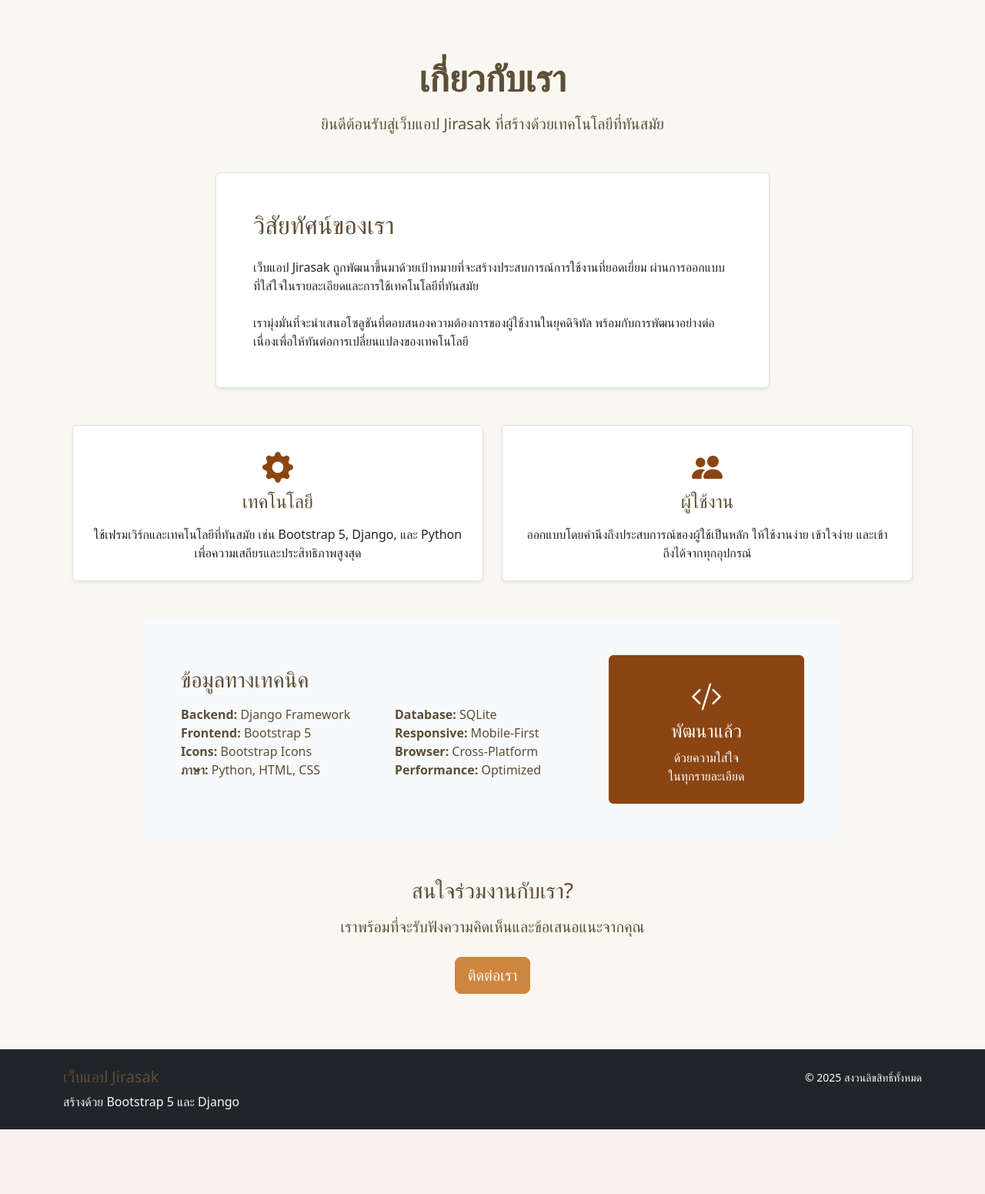
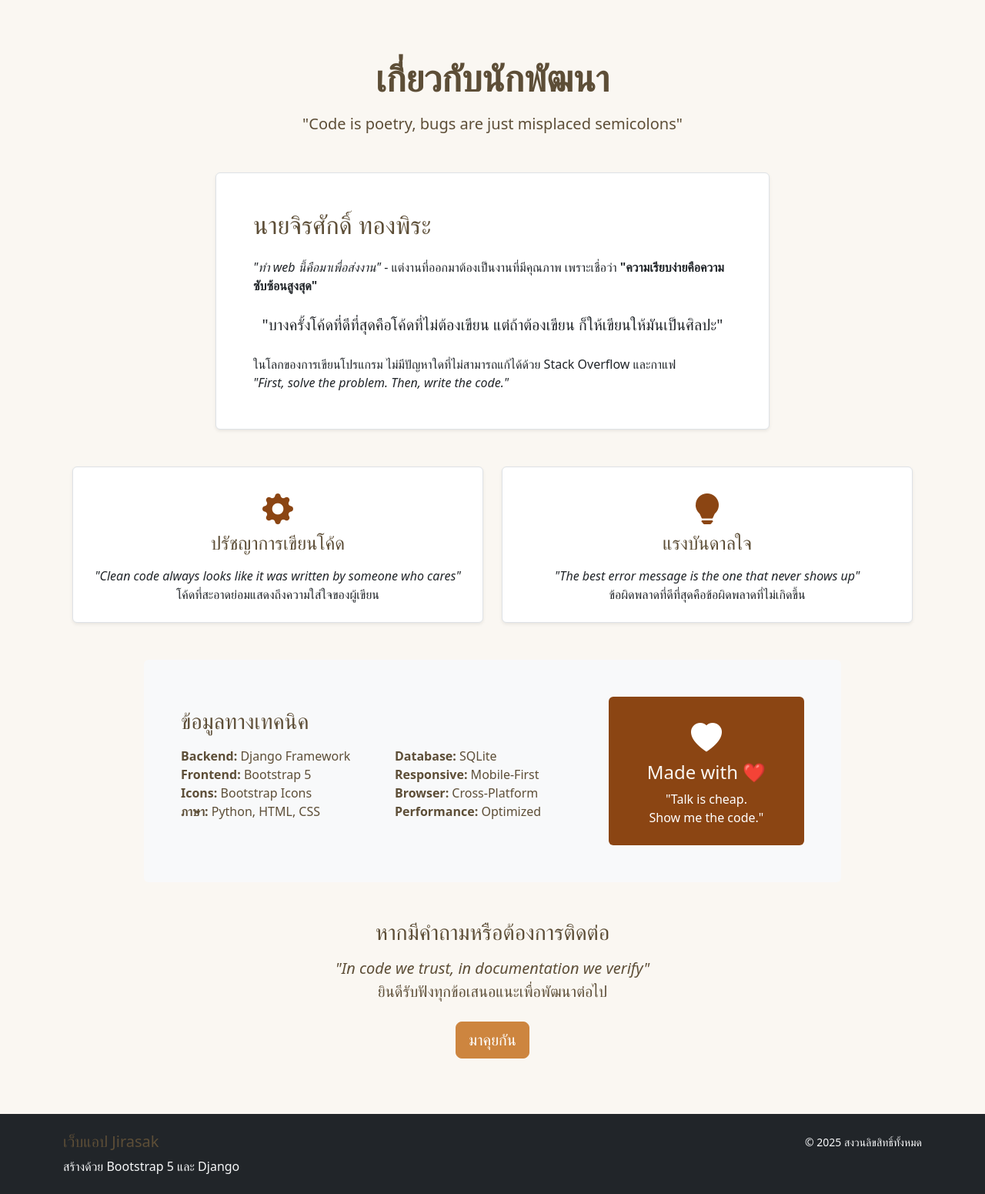
Before and after one commit to Jirasak-Thongpila/bootstrap_5_webapp, a Django app: page /about/ in a window 1280 px wide. Shown: the part 56-1607 px from the top of the page at 77% size. Before the commit the page ends 1523 px from the top, so only its background shows below. Run offline with Django 5.2, Linux system fonts and the light colour scheme.

Commit message:
fix about

```diff
--- a/templates/about.html
+++ b/templates/about.html
@@ -7,20 +7,23 @@
   <div class="row justify-content-center">
     <div class="col-lg-8">
       <div class="text-center mb-5">
-        <h1 class="display-5 fw-bold mb-3">เกี่ยวกับเรา</h1>
-        <p class="lead">ยินดีต้อนรับสู่เว็บแอป Jirasak ที่สร้างด้วยเทคโนโลยีที่ทันสมัย</p>
+        <h1 class="display-5 fw-bold mb-3">เกี่ยวกับนักพัฒนา</h1>
+        <p class="lead">"Code is poetry, bugs are just misplaced semicolons"</p>
       </div>
 
       <div class="card shadow-sm mb-5">
         <div class="card-body p-5">
-          <h2 class="mb-4">วิสัยทัศน์ของเรา</h2>
+          <h2 class="mb-4">นายจิรศักดิ์ ทองพิระ</h2>
           <p class="mb-4">
-            เว็บแอป Jirasak ถูกพัฒนาขึ้นมาด้วยเป้าหมายที่จะสร้างประสบการณ์การใช้งานที่ยอดเยี่ยม
-            ผ่านการออกแบบที่ใส่ใจในรายละเอียดและการใช้เทคโนโลยีที่ทันสมัย
+            <em>"ทำ web นี้คือมาเพื่อส่งงาน"</em> - แต่งานที่ออกมาต้องเป็นงานที่มีคุณภาพ
+            เพราะเชื่อว่า <strong>"ความเรียบง่ายคือความซับซ้อนสูงสุด"</strong>
           </p>
+          <blockquote class="blockquote text-center mb-4">
+            <p class="mb-0">"บางครั้งโค้ดที่ดีที่สุดคือโค้ดที่ไม่ต้องเขียน แต่ถ้าต้องเขียน ก็ให้เขียนให้มันเป็นศิลปะ"</p>
+          </blockquote>
           <p class="mb-0">
-            เรามุ่งมั่นที่จะนำเสนอโซลูชันที่ตอบสนองความต้องการของผู้ใช้งานในยุคดิจิทัล
-            พร้อมกับการพัฒนาอย่างต่อเนื่องเพื่อให้ทันต่อการเปลี่ยนแปลงของเทคโนโลยี
+            ในโลกของการเขียนโปรแกรม ไม่มีปัญหาใดที่ไม่สามารถแก้ได้ด้วย Stack Overflow และกาแฟ
+            <br><em>"First, solve the problem. Then, write the code."</em>
           </p>
         </div>
       </div>
@@ -32,10 +35,10 @@
       <div class="card h-100 shadow-sm">
         <div class="card-body text-center p-4">
           <i class="bi bi-gear-fill text-primary fs-1 mb-3"></i>
-          <h4 class="mb-3">เทคโนโลยี</h4>
+          <h4 class="mb-3">ปรัชญาการเขียนโค้ด</h4>
           <p class="card-text">
-            ใช้เฟรมเวิร์กและเทคโนโลยีที่ทันสมัย เช่น Bootstrap 5, Django, และ Python
-            เพื่อความเสถียรและประสิทธิภาพสูงสุด
+            <em>"Clean code always looks like it was written by someone who cares"</em>
+            <br>โค้ดที่สะอาดย่อมแสดงถึงความใส่ใจของผู้เขียน
           </p>
         </div>
       </div>
@@ -44,11 +47,11 @@
     <div class="col-md-6">
       <div class="card h-100 shadow-sm">
         <div class="card-body text-center p-4">
-          <i class="bi bi-people-fill text-primary fs-1 mb-3"></i>
-          <h4 class="mb-3">ผู้ใช้งาน</h4>
+          <i class="bi bi-lightbulb-fill text-primary fs-1 mb-3"></i>
+          <h4 class="mb-3">แรงบันดาลใจ</h4>
           <p class="card-text">
-            ออกแบบโดยคำนึงถึงประสบการณ์ของผู้ใช้เป็นหลัก
-            ให้ใช้งานง่าย เข้าใจง่าย และเข้าถึงได้จากทุกอุปกรณ์
+            <em>"The best error message is the one that never shows up"</em>
+            <br>ข้อผิดพลาดที่ดีที่สุดคือข้อผิดพลาดที่ไม่เกิดขึ้น
           </p>
         </div>
       </div>
@@ -82,9 +85,9 @@
           </div>
           <div class="col-md-4 text-center">
             <div class="bg-primary text-white p-4 rounded">
-              <i class="bi bi-code-slash fs-1 mb-2"></i>
-              <h4>พัฒนาแล้ว</h4>
-              <p class="mb-0">ด้วยความใส่ใจ<br>ในทุกรายละเอียด</p>
+              <i class="bi bi-heart-fill fs-1 mb-2"></i>
+              <h4>Made with ❤️</h4>
+              <p class="mb-0">"Talk is cheap.<br>Show me the code."</p>
             </div>
           </div>
         </div>
@@ -93,9 +96,12 @@
   </div>
 
   <div class="text-center mt-5">
-    <h3 class="mb-3">สนใจร่วมงานกับเรา?</h3>
-    <p class="lead mb-4">เราพร้อมที่จะรับฟังความคิดเห็นและข้อเสนอแนะจากคุณ</p>
-    <a href="/contact/" class="btn btn-primary btn-lg">ติดต่อเรา</a>
+    <h3 class="mb-3">หากมีคำถามหรือต้องการติดต่อ</h3>
+    <p class="lead mb-4">
+      <em>"In code we trust, in documentation we verify"</em><br>
+      ยินดีรับฟังทุกข้อเสนอแนะเพื่อพัฒนาต่อไป
+    </p>
+    <a href="/contact/" class="btn btn-primary btn-lg">มาคุยกัน</a>
   </div>
 </div>
 {% endblock content %}
```
